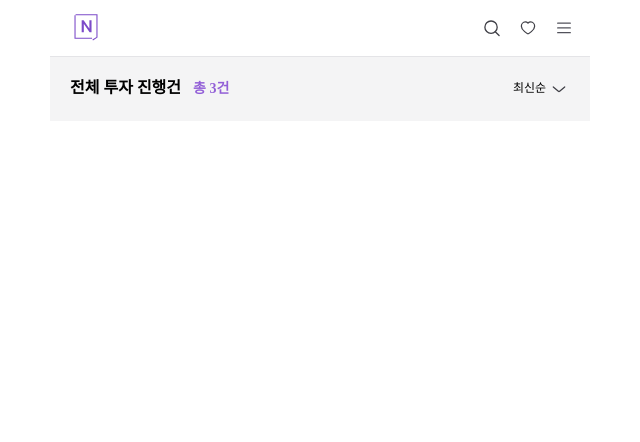
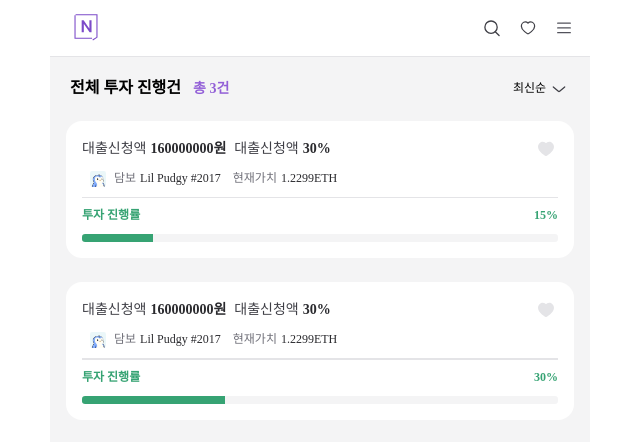
Before and after one commit to Damborghinii/Damborghinii-Client, a React (Vite) app: page / in a window 1280 px wide. Shown: the top 442 px of the page, without its empty margins (320-960 px from the left). Built offline with nearby package versions, Linux system fonts and the light colour scheme.

Commit message:
feature/#11: 투자하기 카드 구현

```diff
--- /dev/null
+++ b/src/assets/image/index.ts
@@ -0,0 +1 @@
+export { default as cardImage } from "./cardImage.png";
--- a/src/assets/svg/IcHeart.tsx
+++ b/src/assets/svg/IcHeart.tsx
@@ -1,13 +1,17 @@
 import type { SVGProps } from "react";
-const SvgIcHeart = (props: SVGProps<SVGSVGElement>) => (
+const SvgIcHeart = ({
+  stroke = "none",
+  fill = "none",
+  ...props
+}: SVGProps<SVGSVGElement>) => (
   <svg
     xmlns="http://www.w3.org/2000/svg"
-    fill="none"
+    fill={fill}
     viewBox="0 0 20 21"
     {...props}
   >
     <path
-      stroke="#3F3F46"
+      stroke={stroke}
       strokeLinecap="round"
       strokeLinejoin="round"
       strokeWidth={1.3}
--- a/src/components/common/topBar/TopBar.tsx
+++ b/src/components/common/topBar/TopBar.tsx
@@ -23,7 +23,7 @@ export const TopBar: React.FC = () => {
       <IcLogo width={40} height={40} onClick={() => {}} />
       <IconCantainer>
         <IcSearch width={20} height={20} onClick={() => {}} />
-        <IcHeart width={20} height={20} onClick={() => {}} />
+        <IcHeart width={20} height={20} stroke={"#3F3F46"} onClick={() => {}} />
         <IcBugger width={20} height={20} onClick={() => {}} />
       </IconCantainer>
     </TopBarContainer>
--- a/src/pages/main/Main.styled.ts
+++ b/src/pages/main/Main.styled.ts
@@ -1,6 +1,7 @@
 import styled from "@emotion/styled";
 
 export const MainContainer = styled.div`
+  min-height: calc(100dvh - 3.5rem);
   background-color: ${({ theme }) => theme.color.neutral.B00};
 `;
 
--- a/src/pages/main/MainPage.tsx
+++ b/src/pages/main/MainPage.tsx
@@ -1,4 +1,5 @@
 import * as S from "./Main.styled";
+import { MainLoanCard } from "./_components/MainLoanCard";
 
 import { MainTitle } from "./_components/MainTitle";
 import { getSelctedType } from "./_hooks/getSelectedType";
@@ -15,6 +16,22 @@ export const MainPage: React.FC = () => {
         subText={count}
         selectedType={selectedType}
       />
+      <S.MainCardWrapper>
+        <MainLoanCard
+          loanAmount={160000000}
+          interestRate={30}
+          collateralName={"Lil Pudgy #2017"}
+          presentValue={"1.2299ETH"}
+          investmentProgressRate={15}
+        ></MainLoanCard>
+        <MainLoanCard
+          loanAmount={160000000}
+          interestRate={30}
+          collateralName={"Lil Pudgy #2017"}
+          presentValue={"1.2299ETH"}
+          investmentProgressRate={30}
+        ></MainLoanCard>
+      </S.MainCardWrapper>
     </S.MainContainer>
   );
 };
--- a/src/pages/main/_components/MainLoanCard.tsx
+++ b/src/pages/main/_components/MainLoanCard.tsx
@@ -1,7 +1,139 @@
+import { IcHeart } from "@assets/svg";
 import styled from "@emotion/styled";
+import theme from "@styles/theme";
+import { cardImage } from "@assets/image";
 
-export const MainLoanCard: React.FC = () => {
-  return <></>;
+export interface CardProps {
+  loanAmount: number;
+  interestRate: number;
+  collateralName: string;
+  presentValue: string;
+  investmentProgressRate: number;
+}
+
+export const MainLoanCard: React.FC<CardProps> = ({
+  loanAmount,
+  interestRate,
+  collateralName,
+  presentValue,
+  investmentProgressRate,
+}: CardProps) => {
+  return (
+    <CardWrapper>
+      <InfoWrapper>
+        <TextWrapper>
+          <FirstTitleText>대출신청액</FirstTitleText>
+          <FirstContentText>{loanAmount}원</FirstContentText>
+          <FirstTitleText>대출신청액</FirstTitleText>
+          <FirstContentText>{interestRate}%</FirstContentText>
+        </TextWrapper>
+        <IcHeart width={24} height={24} fill={theme.color.neutral.B10} />
+      </InfoWrapper>
+      <SecondInfoWrapper>
+        <img
+          style={{
+            borderRadius: "0.15rem",
+          }}
+          src={cardImage}
+          width={16}
+          height={16}
+        />
+        <SecondTitleText>담보</SecondTitleText>
+        <SecondContentText>{collateralName}</SecondContentText>
+        <SecondTitleText>현재가치</SecondTitleText>
+        <SecondContentText>{presentValue}</SecondContentText>
+      </SecondInfoWrapper>
+      <HorizontalDivider />
+      <InfoWrapper>
+        <SecondaryText>투자 진행률</SecondaryText>
+        <SecondaryText>{investmentProgressRate}%</SecondaryText>
+      </InfoWrapper>
+      <ProgressBarWrapper>
+        <ProgressBarFill percentage={investmentProgressRate} />
+      </ProgressBarWrapper>
+    </CardWrapper>
+  );
 };
 
-const;
+const CardWrapper = styled.div`
+  display: flex;
+  flex-direction: column;
+  gap: 0.5rem;
+  width: 100%;
+  padding: 1rem;
+
+  background-color: ${({ theme }) => theme.color.neutral.white};
+  border-radius: 1rem;
+`;
+
+const InfoWrapper = styled.div`
+  display: flex;
+  justify-content: space-between;
+  align-items: center;
+  min-height: 1.25rem;
+`;
+
+const TextWrapper = styled.div`
+  display: flex;
+  gap: 0.25rem;
+  align-items: center;
+`;
+
+const FirstTitleText = styled.h2`
+  ${({ theme }) => theme.typography["body2-3"]};
+  color: ${({ theme }) => theme.color.neutral.B60};
+`;
+const FirstContentText = styled.h3`
+  ${({ theme }) => theme.typography["body2-2"]}
+  color: ${({ theme }) => theme.color.neutral.B70};
+
+  margin-right: 0.25rem;
+`;
+
+const SecondInfoWrapper = styled.div`
+  display: flex;
+  align-items: center;
+  gap: 0.25rem;
+
+  padding: 0 0.5rem;
+  min-height: 1.25rem;
+`;
+
+const SecondTitleText = styled.h2`
+  ${({ theme }) => theme.typography["small1-3"]};
+  color: ${({ theme }) => theme.color.neutral.B40};
+  margin-left: 0.25rem;
+`;
+
+const SecondContentText = styled.h3`
+  ${({ theme }) => theme.typography["small1-3"]};
+  color: ${({ theme }) => theme.color.neutral.B70};
+
+  margin-right: 0.25rem;
+`;
+
+const HorizontalDivider = styled.div`
+  width: 100%;
+  height: 0.1rem;
+  background-color: ${({ theme }) => theme.color.neutral.B10};
+`;
+
+const SecondaryText = styled.h2`
+  ${({ theme }) => theme.typography["small1-2"]};
+  color: ${({ theme }) => theme.color.secondary.S60};
+`;
+
+const ProgressBarWrapper = styled.div`
+  width: 100%;
+  height: 0.5rem;
+  border-radius: 0.2rem;
+  background-color: ${({ theme }) => theme.color.neutral.B00};
+  overflow: hidden;
+`;
+
+const ProgressBarFill = styled.div<{ percentage: number }>`
+  height: 100%;
+  width: ${({ percentage }) => `${percentage}%`};
+  background-color: ${({ theme }) => theme.color.secondary.S60};
+  transition: width 0.3s ease;
+`;
```
Also changed, not shown: src/assets/image/cardImage.png (added).
